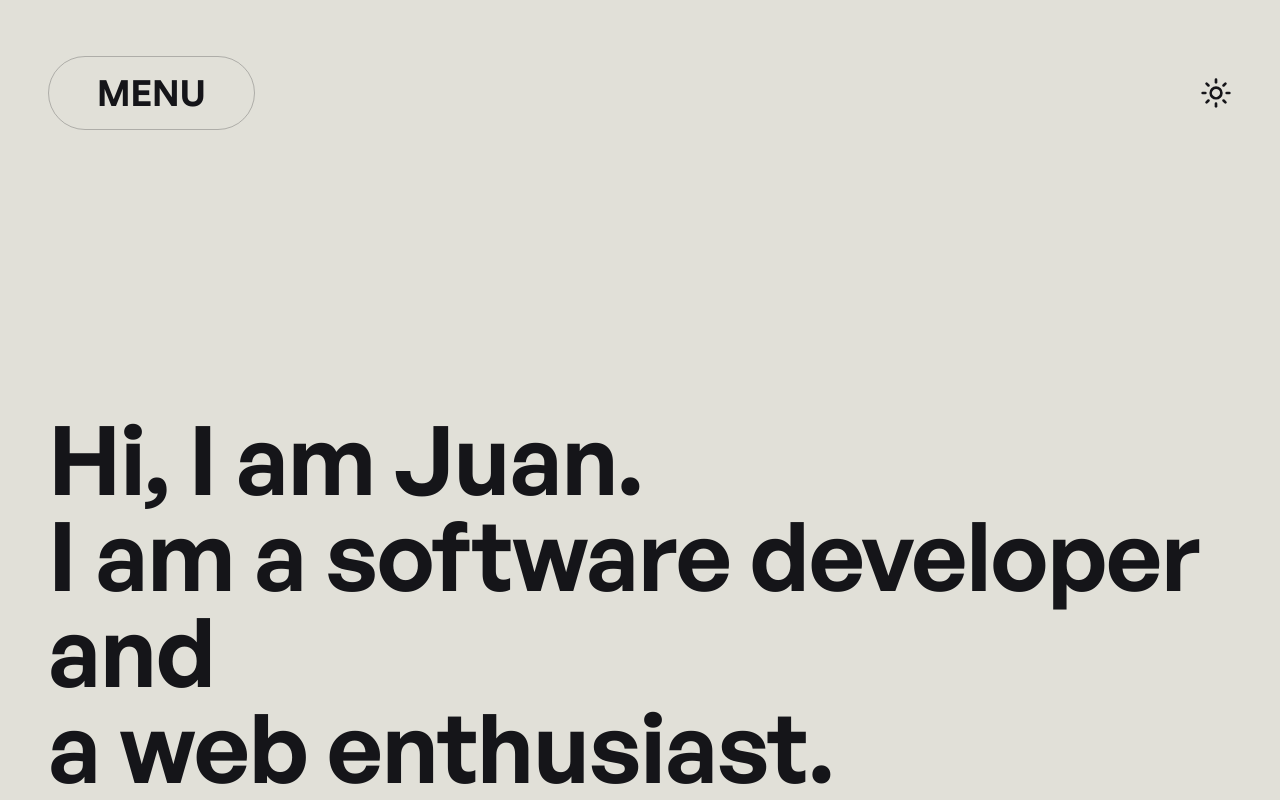
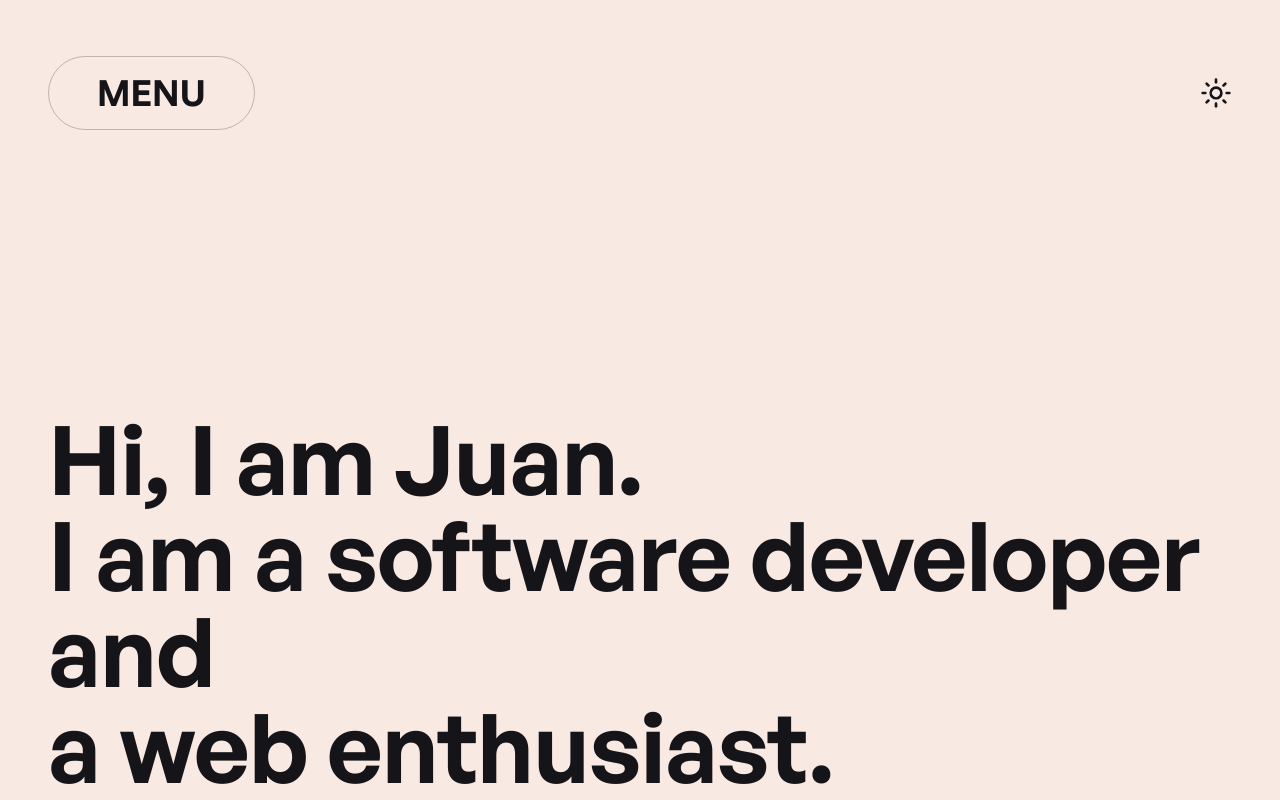
Before and after one commit to HotPotatoC/juanchristian.com, a Next.js app: page / in a window 1280 px wide. Shown: the top 800 px of the page. Built offline with nearby package versions, Linux system fonts and the light colour scheme.

Commit message:
feat(tailwind): updated color theme and added nikea font

```diff
--- a/tailwind.config.js
+++ b/tailwind.config.js
@@ -11,11 +11,12 @@ module.exports = {
       medium: ['GeneralSans-Medium', 'sans-serif'],
       display: ['GeneralSans-Semibold', 'sans-serif'],
       black: ['GeneralSans-Black', 'sans-serif'],
+      nikea: ['NIKEA', 'GeneralSans-Semibold', 'sans-serif'],
     },
     extend: {
       colors: {
-        primary: '#814DF1',
-        white: '#e1e0d8',
+        primary: '#0043FF',
+        white: '#F8E9E2',
         black: '#151519',
       },
     },
```
